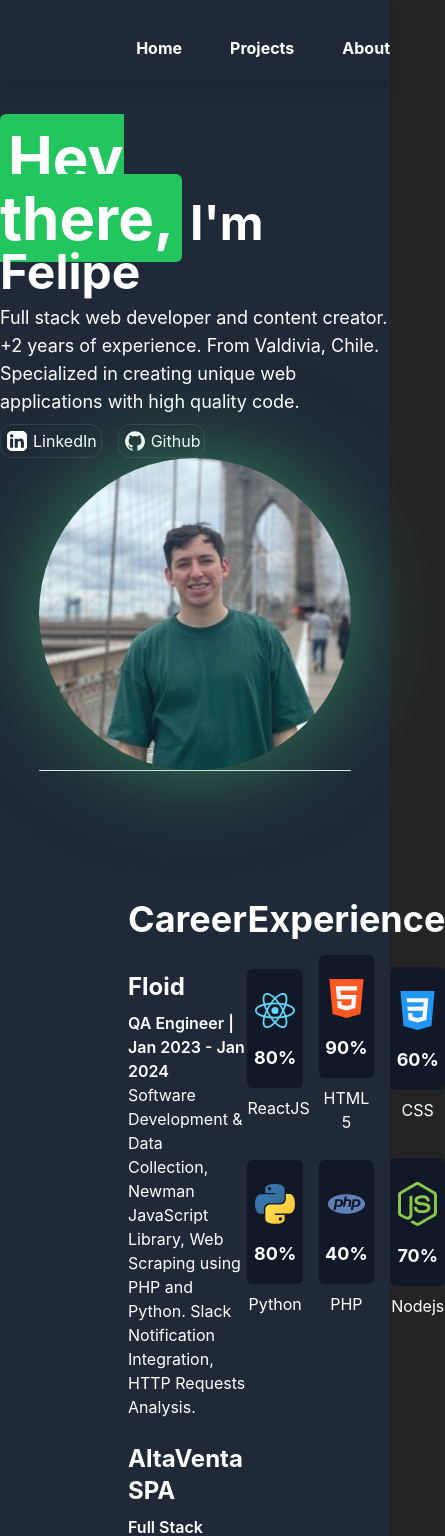
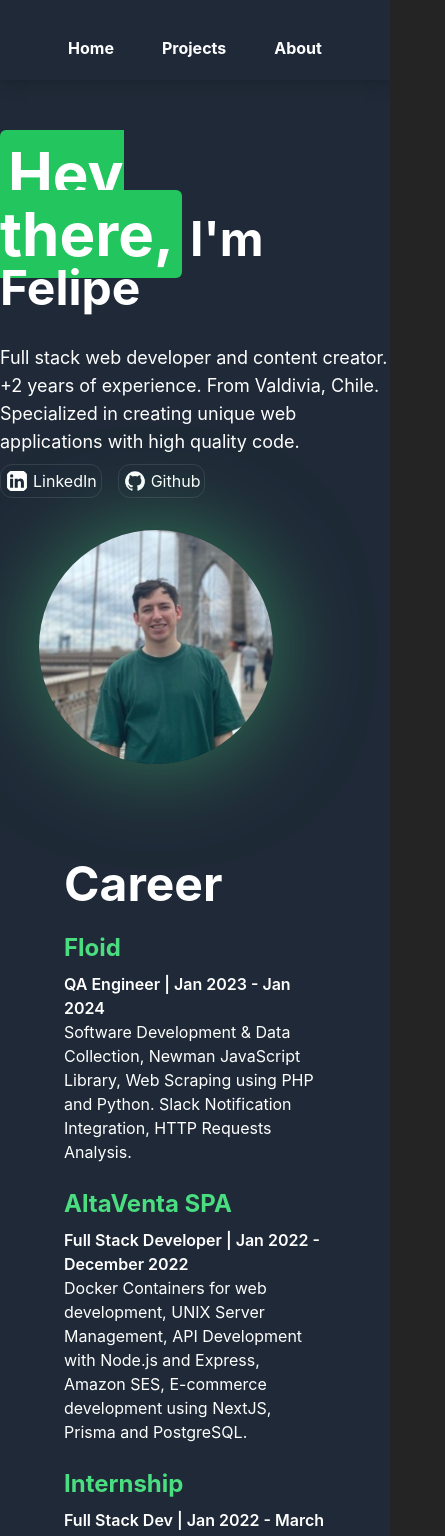
Before and after one commit to felipeisj/portfolio, a React (Vite) app: page / in a window 390 px wide. Shown: the top 1536 px of the page, 445 px wide, since content can reach past the window. Built offline with nearby package versions, Linux system fonts and the light colour scheme.

Commit message:
small screen adjustment

```diff
--- a/src/App.jsx
+++ b/src/App.jsx
@@ -12,16 +12,16 @@ function App() {
     <Navbar />
     <section
         id="welcome"
-        className="flex flex-col md:flex-row md:justify-evenly items-center md:h-screen "
+        className="flex flex-col md:flex-row justify-between md:justify-evenly items-center md:h-screen "
       >
         <Welcome />
       </section>
 
-      <hr className="h-px w-4/5 mx-auto border-0 rounded md:my-10 bg-gray-200"/>
+      <hr className="h-px w-4/5 hidden md:block mx-auto border-0 rounded my-10 bg-gray-200"/>
 
       <section
         id="projects"
-        className="bg-[#1F2937] flex justify-center min-h-screen p-16"
+        className="bg-[#1F2937] flex flex-col md:flex-row md:justify-center h-auto md:min-h-screen p-16"
         // style={{ backgroundImage: `url(${backgroundImage})` }}
       >
         <Projects />
@@ -31,7 +31,7 @@ function App() {
 
       <section
         id="about"
-        className="h-screen "
+        className="h-screen flex flex-col md:flex-row"
         // style={{ backgroundImage: `url(${backgroundImage})` }}
       >
         <About />
--- a/src/components/AboutCard.jsx
+++ b/src/components/AboutCard.jsx
@@ -4,13 +4,13 @@ const AboutCard = ({ title, content, imageUrl }) => {
   const cardStyle = {
     backgroundImage: `url(${imageUrl})`,
     backgroundSize: 'cover',
-    backgroundPosition: 'center', // Centers the image
+    // backgroundPosition: 'center', // Centers the image
   };
 
   return (
-    <div className="group bg-white shadow-md rounded-lg overflow-hidden cursor-pointer relative w-2/5 md:h-64 h-1/4">
+    <div className="group rounded-lg overflow-hidden cursor-pointer relative w-2/5 md:h-64 h-12">
       <div
-        className="absolute inset-0 bg-cover bg-center "
+        className="absolute inset-0 bg-center "
         style={cardStyle}
       />
       <div className="absolute inset-0 bg-black bg-opacity-20 group-hover:bg-opacity-80 hover:scale-110 transition-all duration-300  "></div>
--- a/src/components/GridExperience.jsx
+++ b/src/components/GridExperience.jsx
@@ -1,7 +1,7 @@
 import TechBox from "./TechBox";
 
 const GridExperience = () => <div>
-    <ul className="grid grid-cols-3 gap-4 py-4 items-center">
+    <ul className="grid grid-cols-3 gap-4 pt-4 w-auto ">
       <TechBox title="ReactJS" image="reactjs.svg" experiencePercentage="80" />
       <TechBox title="HTML 5" image="html5.svg" experiencePercentage="90" />
       <TechBox title="CSS" image="css.svg" experiencePercentage="60" />
--- a/src/components/Navbar.jsx
+++ b/src/components/Navbar.jsx
@@ -1,10 +1,10 @@
 
 const Navbar = () => {
   return (
-    <header className="flex w-full fixed bg-gray-800 items-center pt-4 text-white z-100
+    <header className="flex w-full md:fixed bg-gray-800 items-center pt-4 text-white z-100
                       z-10 shadow-lg">
-      <div className="flex max-w-4xl font-bold justify-end mx-auto w-full h-16">
-        <nav className="flex ">
+      <div className="flex max-w-4xl font-bold justify-center md:justify-end mx-auto w-full h-16">
+        <nav className="flex">
           <ul className="flex space-x-12 my-auto">
             <li>
               <a href="#welcome" className=" hover:text-slate-400 ">Home</a>
--- a/src/components/TechBox.jsx
+++ b/src/components/TechBox.jsx
@@ -1,12 +1,12 @@
 import PropTypes from 'prop-types';
 
 const TechBox = ({ image, title, experiencePercentage }) =>
-  <div className='transition duration-500 ease-in-out hover:scale-110'>
+  <div className='transition duration-500 ease-in-out hover:scale-110 items-center md:h-auto'>
     <div className='flex flex-col items-center justify-center font-bold py-4 bg-gray-900  rounded-md'>
-        <img alt={title} src={image} className='p-2 w-32 h-auto '/>
+        <img alt={title} src={image} className='p-2 h-auto md:w-32 md:h-28 '/>
       <p className='text-lg font-bold mt-2'>{experiencePercentage}%</p>
     </div>
-    <div className='my-2  text-center'>
+    <div className='mt-2 text-center'>
         {title}
     </div>
   </div>
--- a/src/views/Projects.jsx
+++ b/src/views/Projects.jsx
@@ -3,14 +3,14 @@ import GridExperience from "../components/GridExperience";
 const Projects = () => {
 
   return (
-    <div className="flex flex-column w-full items-start justify-around p-16 text-white">
+    <div className="flex flex-col md:flex-row w-full items-start justify-around md:mt-16  text-white">
 
       {/* <ProjectsGrid /> */}
-      <div className="font-normal max-w-lg">
-        <h2 className="text-4xl mb-4 font-bold">Career</h2>
+      <div className="font-normal max-w-lg h-max">
+        <h1 className="text-5xl mb-2 font-bold">Career</h1>
         <ul className="">
           <li className="py-2">
-            <h2 className="font-bold text-2xl py-2">Floid</h2>
+            <h2 className="font-bold text-2xl py-2 text-green-400">Floid</h2>
             <p className="font-semibold">QA Engineer | Jan 2023 - Jan 2024 </p>
             <p>
               Software Development & Data Collection,
@@ -19,15 +19,15 @@ const Projects = () => {
             </p>
             </li>
           <li className="py-2">
-            <h2 className="font-bold text-2xl py-2">AltaVenta SPA</h2>
+            <h2 className="font-bold text-2xl py-2 text-green-400">AltaVenta SPA</h2>
             <p className="font-semibold">Full Stack Developer | Jan 2022 - December 2022 </p>
             <p>
               Docker Containers for web development, UNIX Server Management, API Development with Node.js and Express,
               Amazon SES, E-commerce development using NextJS, Prisma and PostgreSQL.
             </p>
           </li>
-          <li className="py-2">
-            <h2 className="font-bold text-2xl py-2">Internship</h2>
+          <li className="pt-2">
+            <h2 className="font-bold text-2xl py-2 text-green-400">Internship</h2>
             <p className="font-semibold">Full Stack Dev | Jan 2022 - March 2022</p>
             <p>
               Front end development using React, Bootstrap and axios.
@@ -35,14 +35,10 @@ const Projects = () => {
             </p>
           </li>
         </ul>
-        <hr className="h-px w-auto border-0 rounded md:my-10 bg-green-400"/>
-        {/* <button className="p-3 mt-4 bg-green-500 rounded-md transition duration-500 ease-in-out hover:scale-110">
-          Resume
-          <span className="ml-2">→</span>
-        </button> */}
+        {/* <hr className="h-px w-auto hidden md:block border-0 rounded md:my-10 bg-green-400"/> */}
       </div>
-      <div className="text-white">
-        <h2 className="font-bold text-4xl ">Experience</h2>
+      <div className="text-white mt-12 md:mt-0">
+        <h1 className="font-bold text-5xl my-4 text-center md:text-left md:my-0 md:mb-4">Experience</h1>
         <GridExperience />
       </div>
     </div>
--- a/src/views/Welcome.jsx
+++ b/src/views/Welcome.jsx
@@ -2,13 +2,13 @@
 const Welcome = () => {
   return (
     <>
-      <div className="flex flex-col justify-evenly mt-32 md:m-0 md:h-64 text-white ">
-          <span className=" text-5xl font-bold ">
+      <div className="flex flex-col justify-center md:justify-evenly mt-16 md:mt-32 md:m-0 h-auto md:h-64 text-white ">
+          <span className="text-5xl font-bold ">
             <h1 className="text-6xl font p-2 min-w-fit h-auto font-bold bg-green-500 text-white rounded-md inline mr-2">
               Hey there,</h1>
               I&apos;m Felipe
           </span>
-        <div className="max-w-xl mt-2">
+        <div className="max-w-xl mt-8 md:mt-2">
           <p className="text-lg">Full stack web developer and content creator. +2 years of experience. From Valdivia, Chile.
              Specialized in creating unique web applications with high quality code.</p>
           <ul className="flex flex-nowrap mt-2 gap-x-2">
@@ -34,7 +34,7 @@ const Welcome = () => {
 
       </div>
       <div className="">
-        <img src='me_brookl.jpg' className="max-w-sm h-auto rounded-full shadow-[0_0_100px_-10px_rgba(74,222,128,0.6)]" />
+        <img src='me_brookl.jpg' className=" md:max-w-sm w-3/4 md:w-auto h-auto  my-8 md:my-0 rounded-full shadow-[0_0_100px_-10px_rgba(74,222,128,0.6)]" />
       </div>
     </>
   )
```
Also changed, not shown: src/views/About.jsx (+12 -12 lines).
